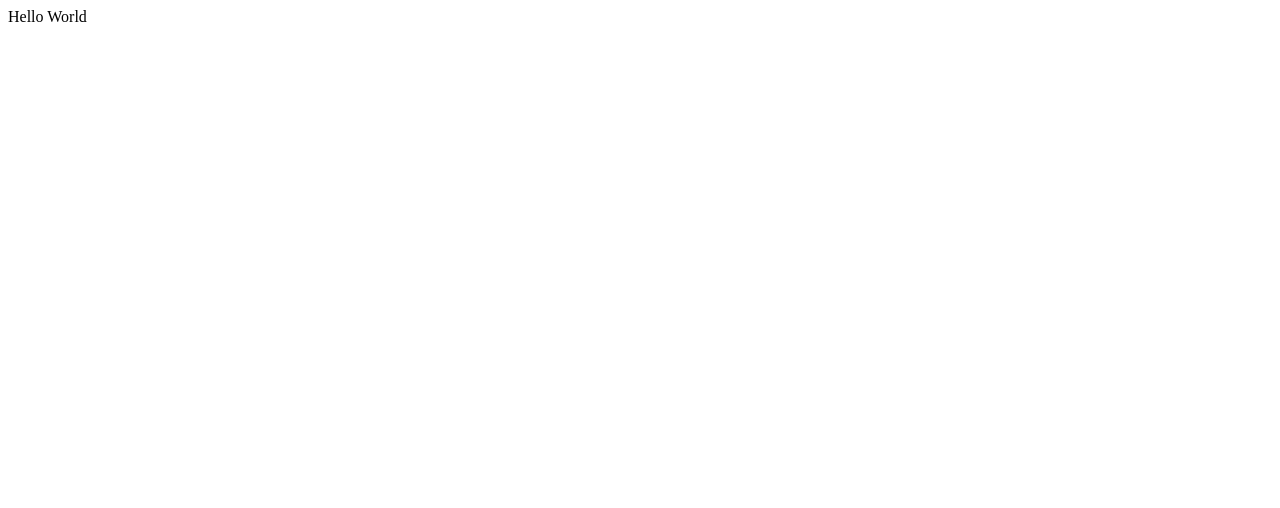
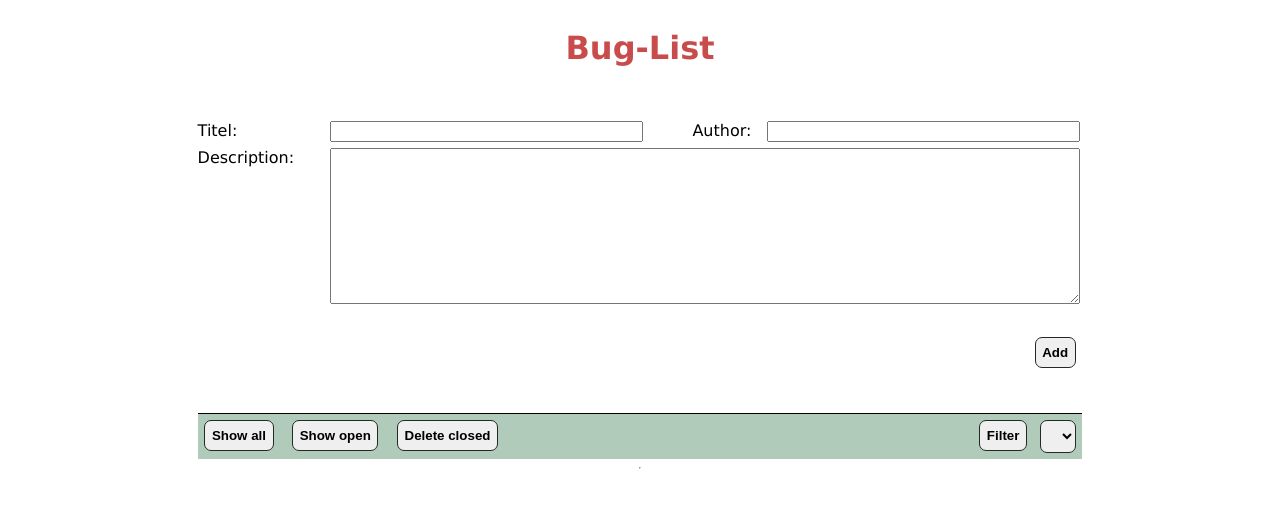
Before and after one commit to hanna-rodler/bugList, a plain HTML site: page docs/index.html in a window 1280 px wide. Drawn offline with Linux system fonts and the light colour scheme; files that its build step writes are made by us from their sources.

Commit message:
Update index.html

```diff
--- a/docs/index.html
+++ b/docs/index.html
@@ -1,5 +1,64 @@
-<html>
-  <body>
-    <p>Hello World</p>
-  </body>
+<!DOCTYPE html>
+<html lang="en">
+<head>
+	<meta charset="UTF-8">
+	<title>Bug List</title>
+	<link rel="stylesheet" type="text/css" href="CSS/style.css">
+</head>
+<body>
+<main>
+	<h1>Bug-List</h1>
+	<div id="bugWrapper">
+		<div id="bugInput">
+			<form name="BugListForm" action="#">
+				<div class="row">
+					<div class="colLabel">
+						<label for="title">Titel: </label>
+					</div>
+					<div class="colInp1">
+						<input type="text" name="title" id="title" tabindex="1"><br>
+					</div>
+					<div class="colLabel">
+						<label for="author" id="right">Author: </label>
+					</div>
+					<div class="colInp1">
+						<input type="text" name="author" id="author" tabindex="2"><br>
+					</div>
+				</div>
+				<div class="row">
+					<div class="colLabel">
+						<label for="description">Description:</label>
+					</div>
+					<div class="colInp">
+					<textarea name="description" id="description" rows="10"
+					          cols="100" tabindex="3"></textarea>
+					</div>
+				</div>
+			</form>
+		</div>
+		<div class="btnRight">
+			<button type="submit" id="add" tabindex="4">Add</button>
+		</div>
+	</div>
+	<div id="btnFields">
+		<div class="row-60">
+			<button type="button" id="showAll" tabindex="5">Show all</button>
+			<button type="button" id="showOpen" tabindex="6">Show open</button>
+			<button type="button" id="deleteClosed" tabindex="7">Delete
+				closed
+			</button>
+		</div>
+		<div class="row-30">
+			<select name="filterAuthor" size="1" id="filterAuthor" tabindex="8">
+			</select>
+			<button type="button" id="filter" tabindex="9">Filter</button>
+		</div>
+	</div>
+	<hr>
+
+	<div class="bugEntries"></div>
+</main>
+
+<script type="text/javascript" src="./JS/bug-list.js"></script>
+</body>
 </html>
```
